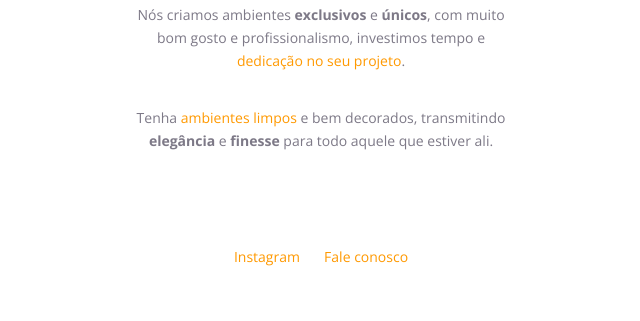
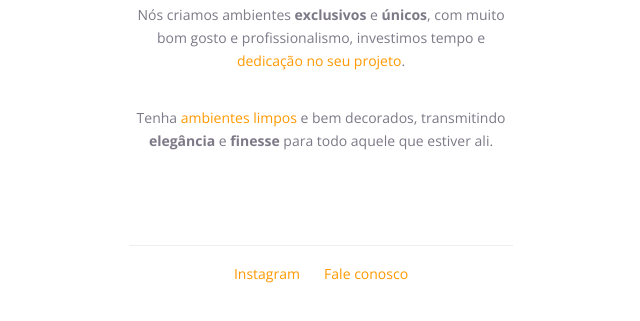
Before and after one commit to Luizmachado2001/projeto-moveis, a plain HTML site: page index.html in a window 1280 px wide. Shown: the part 475-796 px from the top of the page, without its empty margins (319-959 px from the left). Drawn offline with nearby package versions, Linux system fonts and the light colour scheme.

Commit message:
adaptado, conserto

```diff
--- a/estilo/mobile.css
+++ b/estilo/mobile.css
@@ -4,4 +4,5 @@
         flex-direction: column;
         width: 100%;
     }
+
 }
--- a/estilo/style.css
+++ b/estilo/style.css
@@ -49,7 +49,9 @@ main {
 footer {
     font-family: "Open Sans";
     display: flex;
+    flex-direction: column;
     justify-content: center;
+    align-items: center;
 }
 
 .container-footer .a {
@@ -62,3 +64,10 @@ footer {
 .orange{
     color: #ff9900;
 }
+
+
+footer .linha {
+    border-bottom: 0.1px solid #ECEFF2;
+    width: 30%;
+    margin-bottom: 1rem;
+}
--- a/index.html
+++ b/index.html
@@ -37,6 +37,7 @@
         </section>
     </main>
     <footer>
+        <div class="linha"></div>
         <div class="container-footer">
             <a href="#" class="a">Instagram</a>
             <a href="#" class="a">Fale conosco</a>
```
